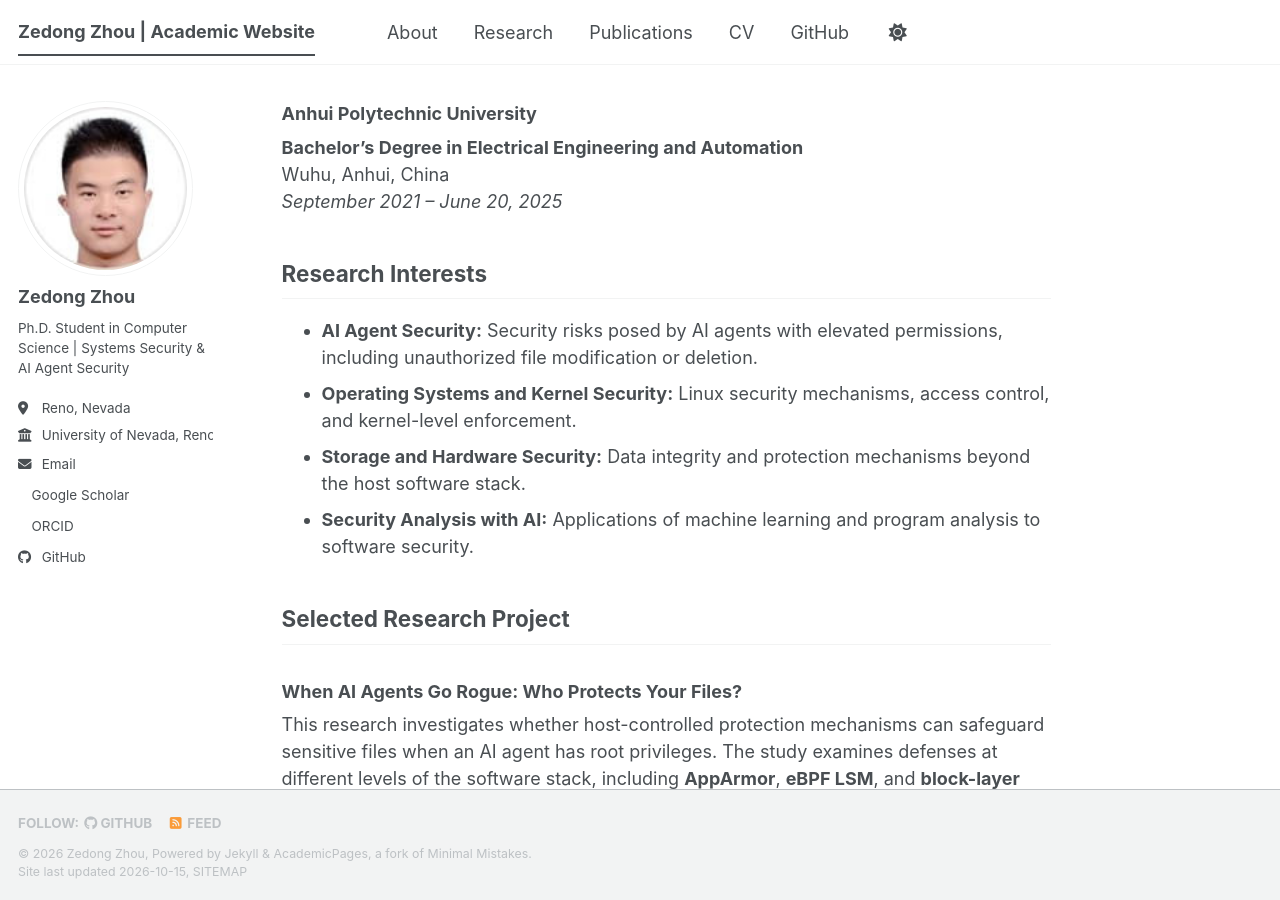
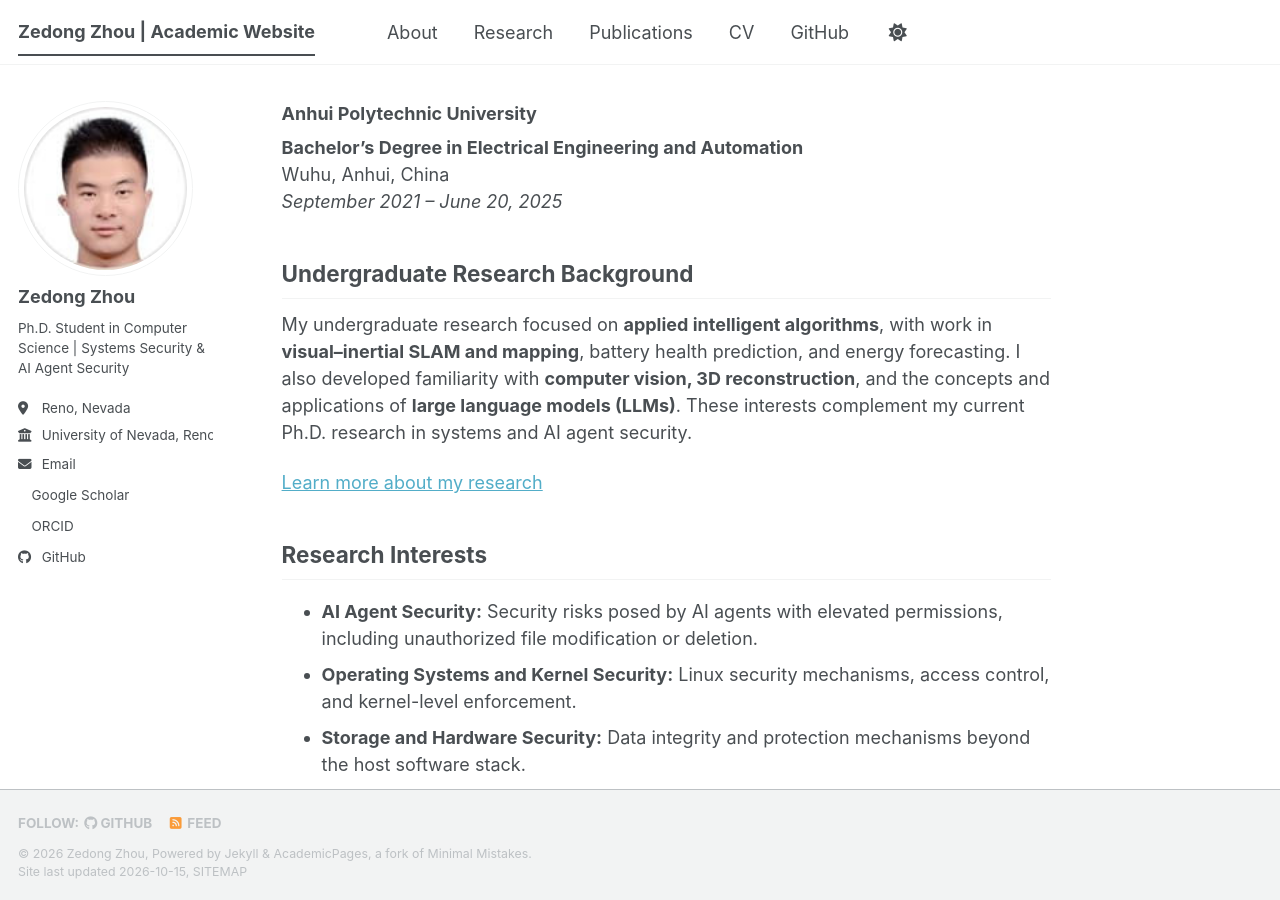
Before and after one commit to 2350082187zhou-ux/2350082187zhou-ux.github.io, a Jekyll site: the page built from _pages/about.md, in a window 1280 px wide and 900 px high, scrolled down 520 px. Built offline with Jekyll 4.4.1, drawn with Linux system fonts in a browser that asks for light colours; a style sheet for code colours, icons or effects is not loaded.

Commit message:
Add undergraduate research background in vision and intelligent algorithms

```diff
--- a/_pages/about.md
+++ b/_pages/about.md
@@ -24,6 +24,12 @@ Reno, Nevada, USA
 **Bachelor's Degree in Electrical Engineering and Automation**
 Wuhu, Anhui, China
 *September 2021 – June 20, 2025*
+
+## Undergraduate Research Background
+
+My undergraduate research focused on **applied intelligent algorithms**, with work in **visual–inertial SLAM and mapping**, battery health prediction, and energy forecasting. I also developed familiarity with **computer vision, 3D reconstruction**, and the concepts and applications of **large language models (LLMs)**. These interests complement my current Ph.D. research in systems and AI agent security.
+
+[Learn more about my research](/research/)
 
 ## Research Interests
 
```
